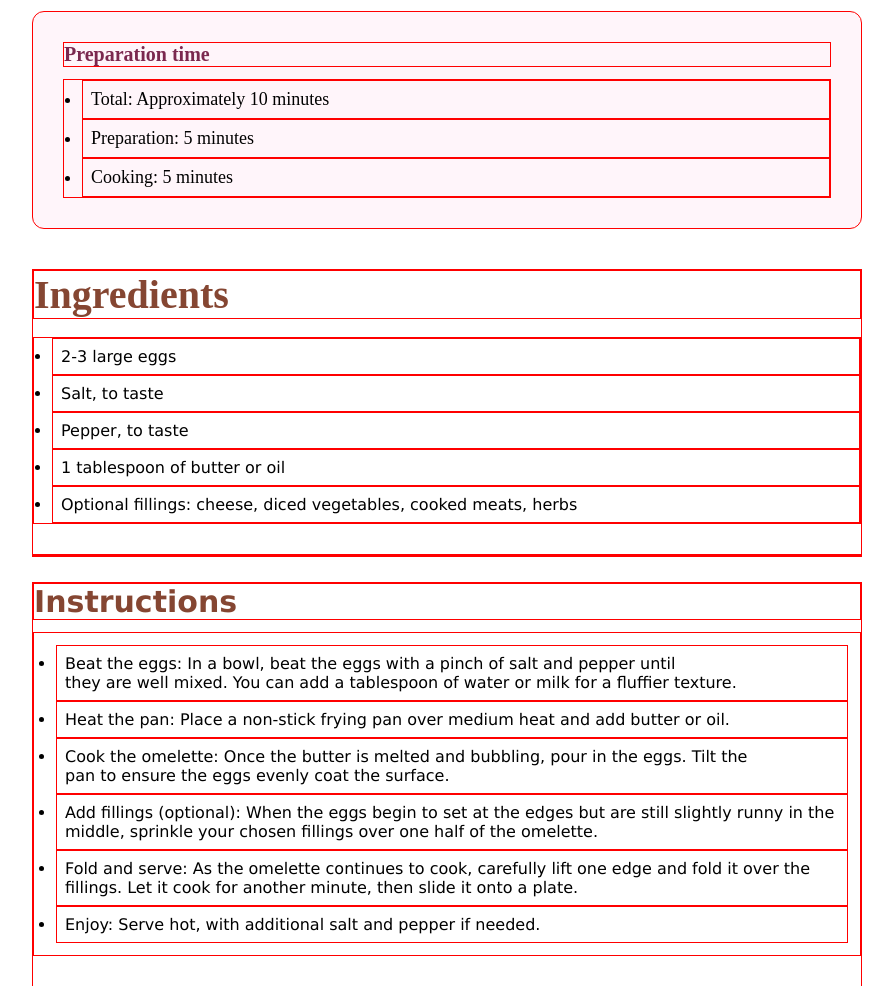
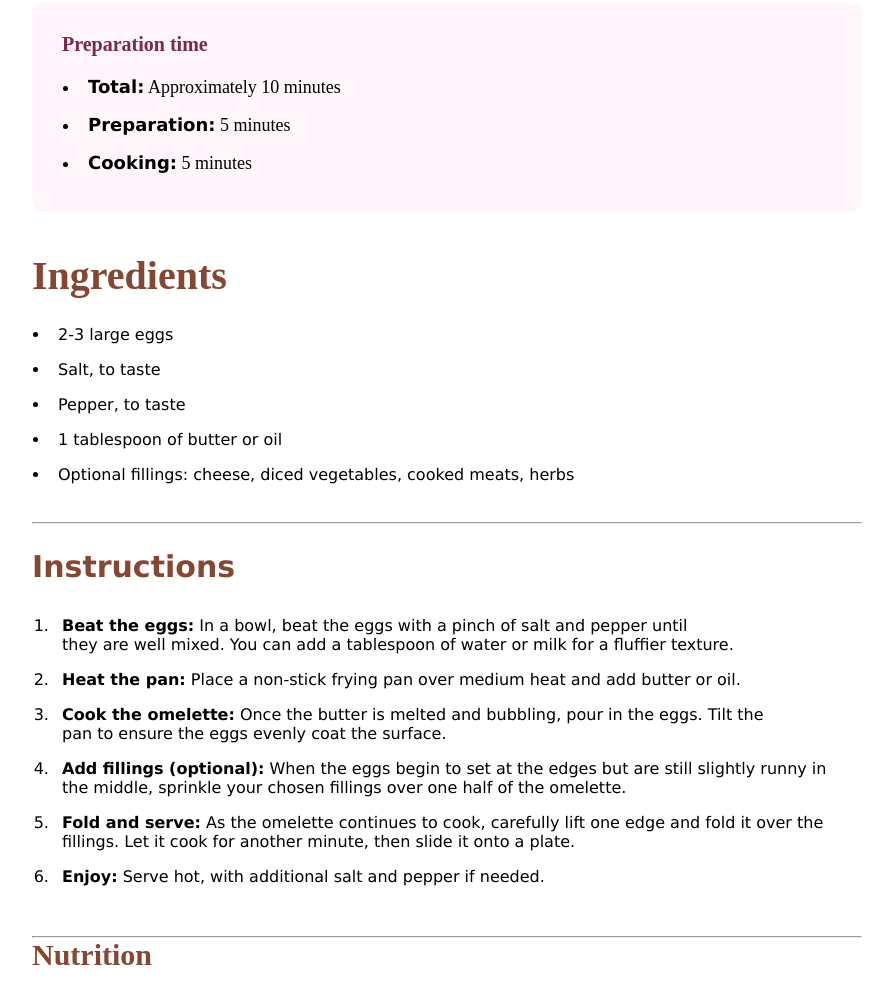
Before and after one commit to OscarHerediaMiranda/recipe-page, a plain HTML site: page index.html in a window 1280 px wide. Shown: the part 617-1603 px from the top of the page, without its empty margins (193-1086 px from the left). Drawn offline with Linux system fonts and the light colour scheme; a web font is replaced by a local one.

Commit message:
Mejorando estilos

```diff
--- a/index.html
+++ b/index.html
@@ -30,9 +30,9 @@
   <section class="preparation__time preparation__time--modified">
     <h4 class="preparation__time__title preparation__time__title--modified">Preparation time</h4>
     <ul class="preparation__time__items">
-      <li class="preparation__time__total preparation__time__total--modified">Total: Approximately 10 minutes</li>
-      <li class="preparation__time__preparation preparation__time__total--modified">Preparation: 5 minutes</li>
-      <li class="preparation__time__cooking preparation__time__total--modified">Cooking: 5 minutes</li>
+      <li class="preparation__time__total preparation__time__total--modified"><strong>Total:</strong> Approximately 10 minutes</li>
+      <li class="preparation__time__preparation preparation__time__total--modified"><strong>Preparation:</strong> 5 minutes</li>
+      <li class="preparation__time__cooking preparation__time__total--modified"><strong>Cooking:</strong> 5 minutes</li>
     </ul>
   </section>
 
@@ -50,18 +50,18 @@
 
   <section class="instructions instructions--modified">
     <h4 class="instructions__title instructions__title--modified">Instructions</h4>
-    <ul class="steps steps--modified">
-      <li class="step__one step__one--modified">Beat the eggs: In a bowl, beat the eggs with a pinch of salt and pepper until <br>they are well mixed.
+    <ol class="steps steps--modified">
+      <li class="step__one step__one--modified"><strong>Beat the eggs:</strong> In a bowl, beat the eggs with a pinch of salt and pepper until <br>they are well mixed.
         You can add a tablespoon of water or milk for a fluffier texture.</li>
-      <li class="step__two step__two--modified">Heat the pan: Place a non-stick frying pan over medium heat and add butter or oil.</li>
-      <li class="step__three step__three--modified">Cook the omelette: Once the butter is melted and bubbling, pour in the eggs. Tilt the <br>pan to ensure
+      <li class="step__two step__two--modified"><strong>Heat the pan:</strong> Place a non-stick frying pan over medium heat and add butter or oil.</li>
+      <li class="step__three step__three--modified"><strong>Cook the omelette:</strong> Once the butter is melted and bubbling, pour in the eggs. Tilt the <br>pan to ensure
         the eggs evenly coat the surface.</li>
-      <li class="step__four step__four--modified">Add fillings (optional): When the eggs begin to set at the edges but are still slightly runny in the
+      <li class="step__four step__four--modified"><strong>Add fillings (optional):</strong> When the eggs begin to set at the edges but are still slightly runny in the
         middle, sprinkle your chosen fillings over one half of the omelette.</li>
-      <li class="step__five step__five--modified">Fold and serve: As the omelette continues to cook, carefully lift one edge and fold it over the
+      <li class="step__five step__five--modified"><strong>Fold and serve:</strong> As the omelette continues to cook, carefully lift one edge and fold it over the
         fillings. Let it cook for another minute, then slide it onto a plate.</li>
-      <li class="step__six step__six--modified">Enjoy: Serve hot, with additional salt and pepper if needed.</li>
-    </ul>
+      <li class="step__six step__six--modified"><strong>Enjoy:</strong> Serve hot, with additional salt and pepper if needed.</li>
+    </ol>
     <hr class="linea__horizontal linea__horizontal__modified">
   </section>
 
--- a/style.css
+++ b/style.css
@@ -4,9 +4,19 @@
     font-family: Verdana, Geneva, Tahoma, sans-serif;
 }
 
-body *{
+@font-face {
+    font-family: 'Young';
+    src: url(../recipe-page-main/assets/fonts/young-serif/YoungSerif-Regular.ttf);
+}
+
+@font-face {
+    font-family: 'Oufit';
+    src: url(../recipe-page-main/assets/fonts/outfit/Outfit-VariableFont_wght.ttf);
+}
+
+/* body *{
     border: 1px solid red;
-}
+} */
 
 body {
     display: flex;
@@ -28,7 +38,7 @@ body {
 
 .container__title {
     margin-bottom: 30px;
-    font-family: Young Serif;
+    font-family: Young;
     font-size: 50px;
 }
 
@@ -47,8 +57,9 @@ body {
 .preparation__time__title--modified {
     margin-bottom: 12px;
     color: hsl(332, 51%, 32%);
-    font-family: Young Serif;
+    font-family: Young;
     font-size: 20px;
+    font-weight: 700;
 }
 
 .preparation__time__total--modified, .preparation__time__preparation, .preparation__time__cooking {
@@ -62,7 +73,7 @@ body {
     color: hsl(14, 45%, 36%);
     font-size: 25px;
     margin-bottom: 18px;
-    font-family: Young Serif;
+    font-family: Young;
     font-size: 40px;
 }
 
@@ -103,6 +114,7 @@ body {
     font-size: 30px;
     color: hsl(14, 45%, 36%);
     margin-bottom: 25px;
+    font-family: Young;
 }
 
 .nutrition__paragraph--modified {
```
